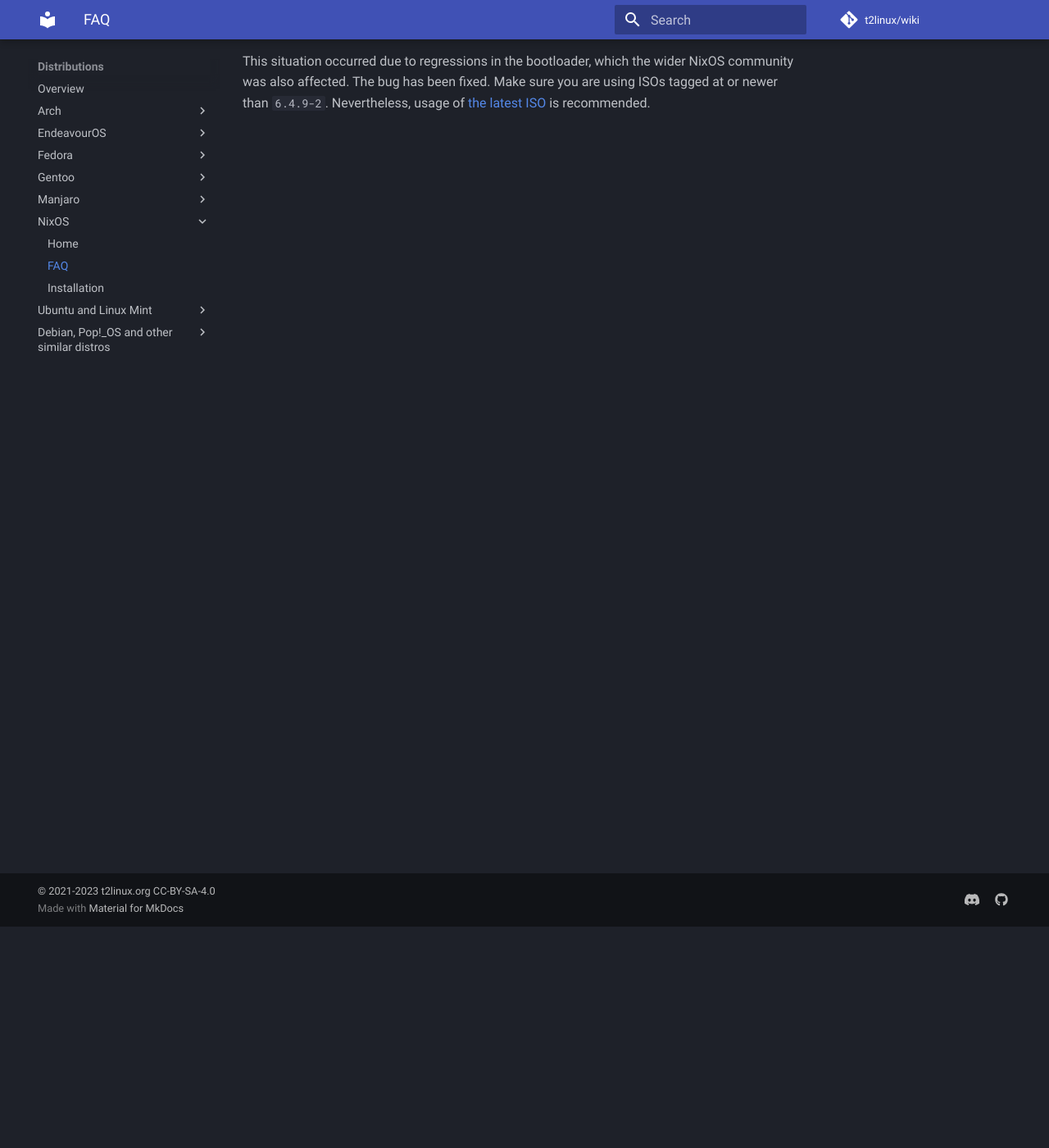
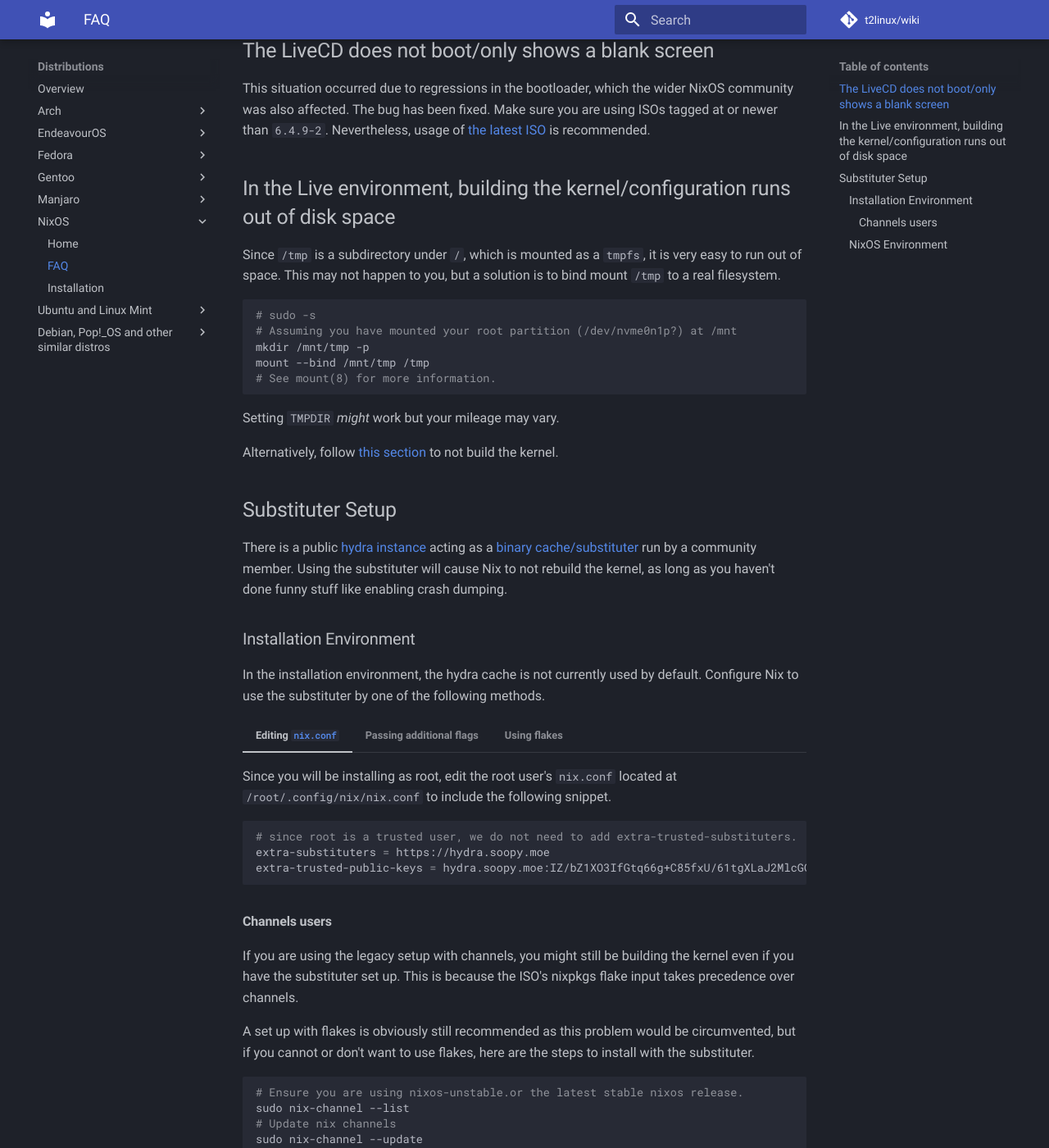
Before and after one commit to t2linux/wiki, an MkDocs documentation site: the page built from docs/distributions/nixos/faq.md, in a window 1280 px wide and 1400 px high, scrolled down 270 px. Shown: the whole window at 82% size. Built offline with MkDocs 1.6.1 and Material for MkDocs 9.7.7, drawn with Linux system fonts in a browser that asks for light colours; comment, search, counter and statistics services are not loaded; some of the changed text lies outside the part shown.

Commit message:
docs(nixos): document flake template and substituter

````diff
--- a/docs/distributions/nixos/faq.md
+++ b/docs/distributions/nixos/faq.md
@@ -1,4 +1,99 @@
-# The LiveCD does not boot/only shows a blank screen
+<!-- markdownlint-disable MD046 MD038 -->
+<!-- Rationale: Both rules break mkdocs-material's content tabs feature.  -->
+
+# Frequently Answered Questions
+
+## The LiveCD does not boot/only shows a blank screen
 
 This situation occurred due to regressions in the bootloader, which the wider NixOS community was also affected.
 The bug has been fixed. Make sure you are using ISOs tagged at or newer than `6.4.9-2`. Nevertheless, usage of [the latest ISO](https://github.com/t2linux/nixos-t2-iso/releases/latest) is recommended.
+
+## In the Live environment, building the kernel/configuration runs out of disk space
+
+Since `/tmp` is a subdirectory under `/`, which is mounted as a `tmpfs`, it is very easy to run out of space. This may not happen to you, but a solution is to bind mount `/tmp` to a real filesystem.
+
+```shell
+# sudo -s
+# Assuming you have mounted your root partition (/dev/nvme0n1p?) at /mnt
+mkdir /mnt/tmp -p
+mount --bind /mnt/tmp /tmp
+# See mount(8) for more information.
+```
+
+Setting `TMPDIR` *might* work but your mileage may vary.
+
+Alternatively, follow [this section](#substituter-setup) to not build the kernel.
+
+## Substituter Setup
+
+There is a public [hydra instance](https://hydra.soopy.moe) acting as a [binary cache/substituter](https://zero-to-nix.com/concepts/caching) run by a community member. Using the substituter will cause Nix to not rebuild the kernel, as long as you haven't done funny stuff like enabling crash dumping.
+
+### Installation Environment
+
+In the installation environment, the hydra cache is not currently used by default. Configure Nix to use the substituter by one of the following methods.
+
+=== "Editing `nix.conf`"
+    Since you will be installing as root, edit the root user's `nix.conf` located at `/root/.config/nix/nix.conf` to include the following snippet.
+
+    ```shell
+    # since root is a trusted user, we do not need to add extra-trusted-substituters.
+    extra-substituters = https://hydra.soopy.moe
+    extra-trusted-public-keys = hydra.soopy.moe:IZ/bZ1XO3IfGtq66g+C85fxU/61tgXLaJ2MlcGGXU8Q=
+    ```
+
+=== "Passing additional flags"
+    This method is repetitive but is useful if you cannot edit the config file.
+
+    For each `nixos-{rebuild,install}` command, pass in the flags as shown below.
+
+    ```shell
+    nixos-install --option extra-substituters "https://hydra.soopy.moe" --option extra-trusted-public-keys "hydra.soopy.moe:IZ/bZ1XO3IfGtq66g+C85fxU/61tgXLaJ2MlcGGXU8Q="
+    ```
+
+=== "Using flakes"
+    You can configure Nix via the `nixConfig` top-level attribute in your flake. Installing with this forego the pitfalls with channels. Note that this only apply to operations done with the flake.
+
+    ```nix title="flake.nix" linenums="1" hl_lines="2-5"
+    {
+      nixConfig = {
+        extra-substituters = ["https://hydra.soopy.moe"];
+        extra-trusted-public-keys = ["hydra.soopy.moe:IZ/bZ1XO3IfGtq66g+C85fxU/61tgXLaJ2MlcGGXU8Q="];
+      };
+      inputs = ...;
+      outputs = ...;
+    }
+    ```
+
+    You may also use the flake template to not have to type everything out. Check [the Configuration section in the Installation Guide](./installation.md#configuration) for more information.
+
+#### Channels users
+
+If you are using the legacy setup with channels, you might still be building the kernel even if you have the substituter set up. This is because the ISO's nixpkgs flake input takes precedence over channels.
+
+A set up with flakes is obviously still recommended as this problem would be circumvented, but if you cannot or don't want to use flakes, here are the steps to install with the substituter.
+
+```bash
+# Ensure you are using nixos-unstable.or the latest stable nixos release.
+sudo nix-channel --list
+# Update nix channels
+sudo nix-channel --update
+# Proceed to installation. NIX_PATH ensures we are using the channels revision and not the ISO flake registry's.
+NIX_PATH=nixpkgs=/nix/var/nix/profiles/per-user/root/channels/nixos nixos-install
+```
+
+### NixOS Environment
+
+Configure Nix to use the substituter by adding a configuration module as shown below.
+
+You do not have to perform this step if you use the flake template.
+
+```nix linenums="1" hl_lines="2-7"
+{ ... }: {
+  nix.settings = {
+    substituters = [ "https://hydra.soopy.moe" ];
+    trusted-substituters = [ "https://hydra.soopy.moe" ]; # to allow building as a non-trusted user
+    trusted-public-keys =
+      [ "hydra.soopy.moe:IZ/bZ1XO3IfGtq66g+C85fxU/61tgXLaJ2MlcGGXU8Q=" ];
+  };
+}
+```
````
Also changed, not shown: docs/distributions/nixos/installation.md (+60 -38 lines).
